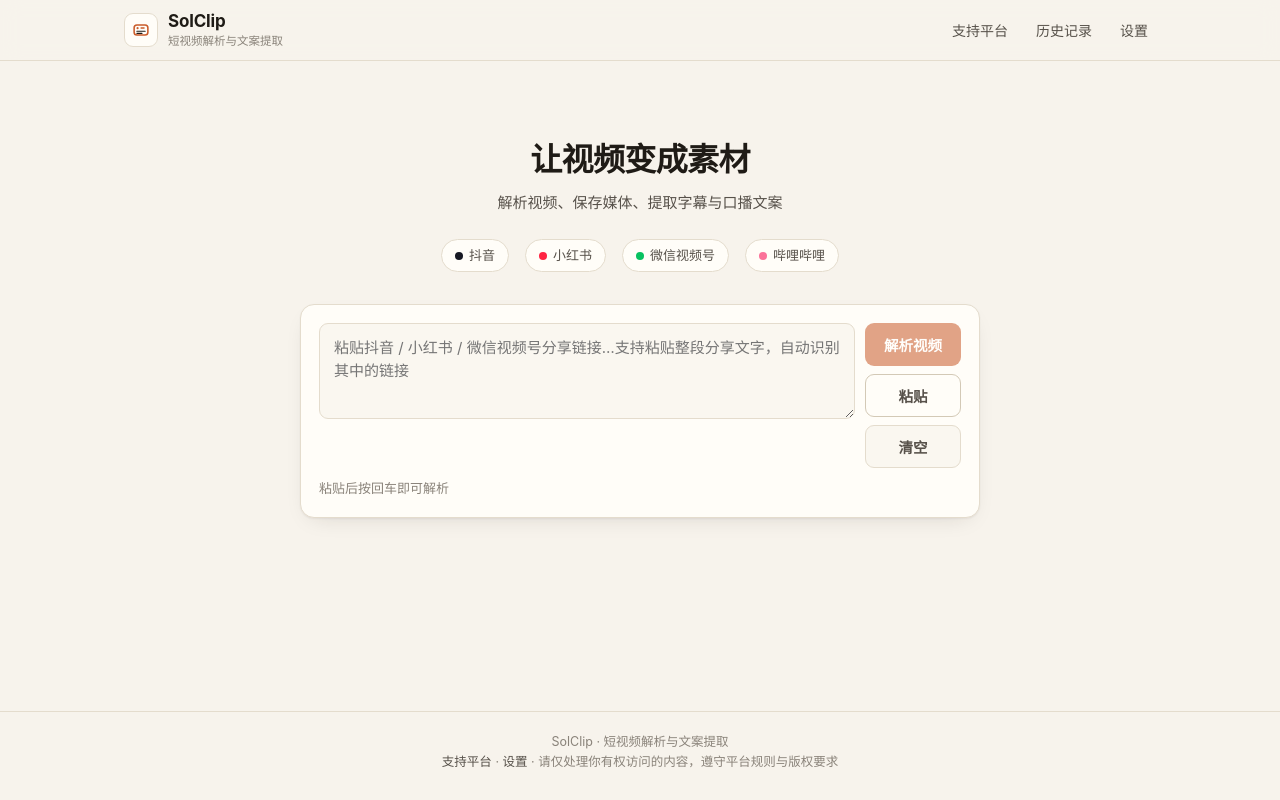
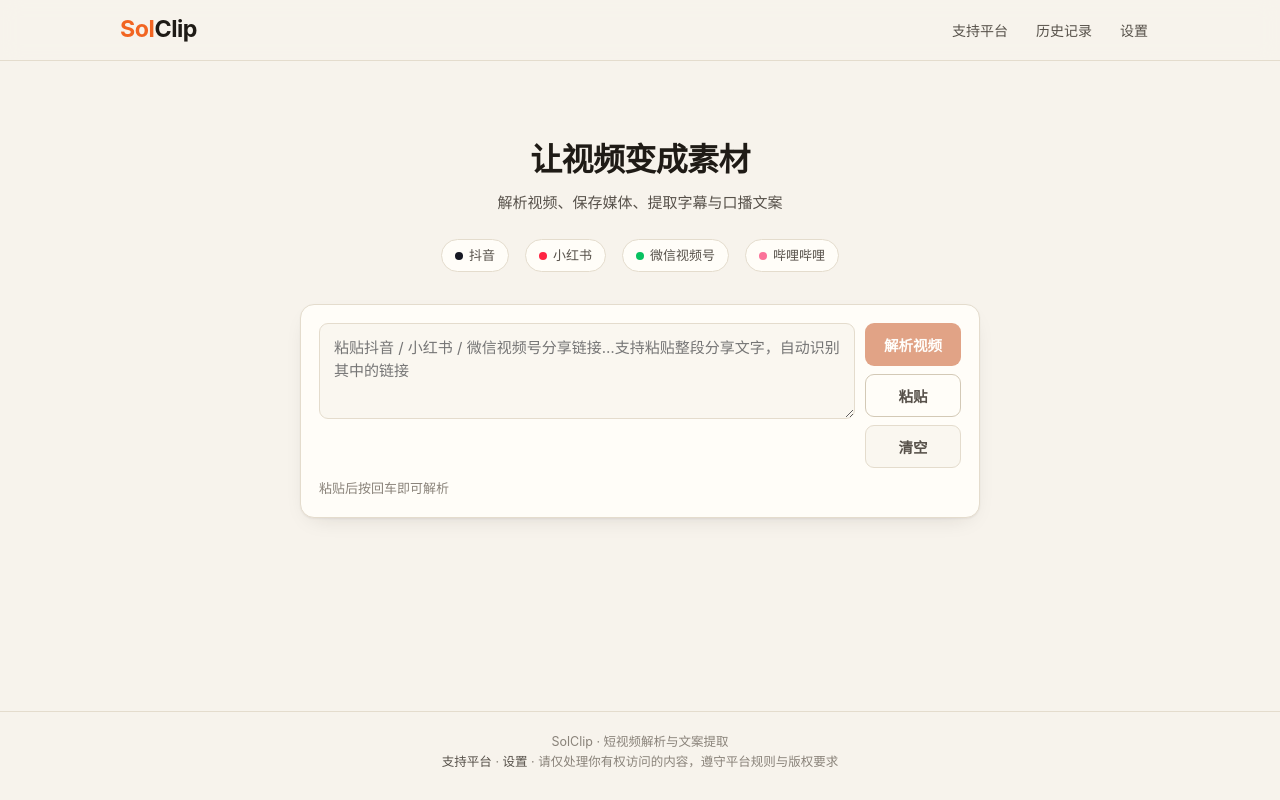
Before and after one commit to SolYoung-Ai/ClipText, a React (Vite) app: page /settings in a window 1280 px wide. Built offline with nearby package versions, Linux system fonts and the light colour scheme.

Commit message:
feat: 导航栏使用 SolClip SVG logo，替换原有图标和文字

```diff
--- a/src/components/TopNav.tsx
+++ b/src/components/TopNav.tsx
@@ -24,21 +24,8 @@
   return (
     <header className="topnav">
       <div className="topnav-inner">
-        <button className="brand" onClick={() => go('/')} aria-label="SolClip 首页">
-          <span className="brand-logo" aria-hidden="true">
-            <svg width="20" height="20" viewBox="0 0 64 64" fill="none">
-              <rect x="10" y="16" width="44" height="32" rx="9" stroke="#c95b2a" strokeWidth="5" />
-              <circle cx="21" cy="26" r="3.5" fill="#c95b2a" />
-              <rect x="30" y="23" width="14" height="5" rx="2.5" fill="#c95b2a" />
-              <rect x="17" y="34" width="30" height="3.5" rx="1.75" fill="#1f1b16" />
-              <rect x="17" y="41" width="20" height="3.5" rx="1.75" fill="#1f1b16" />
-            </svg>
-          </span>
-          <span>
-            <span className="brand-name">SolClip</span>
-            <br />
-            <span className="brand-sub">短视频解析与文案提取</span>
-          </span>
+        <button className="brand" onClick={() => go('/')} aria-label="SolClip 首页" style={{ background: 'none', border: 'none', padding: 0, cursor: 'pointer' }}>
+          <img src="./logo.svg" alt="SolClip" height="28" style={{ display: 'block' }} />
         </button>
 
         <nav className="nav-links" aria-label="主导航">
```
